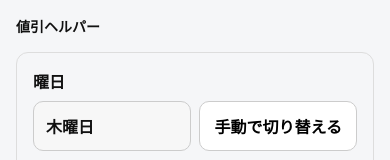
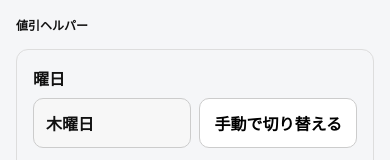
Before and after one commit to doribar/nebiki-helper, a React (Vite) app: page / in a window 390 px wide. Shown: the top 160 px of the page. Built offline with nearby package versions, Linux system fonts and the light colour scheme.

Commit message:
phone test

```diff
--- a/src/components/screens/StartScreen.tsx
+++ b/src/components/screens/StartScreen.tsx
@@ -183,7 +183,7 @@ export function StartScreen({
   weekdayText="値引ヘルパー"
   timeText=""
   areaName={null}
-  titleFontSize={14}
+  titleFontSize={12}
 />
 
       <section
```
